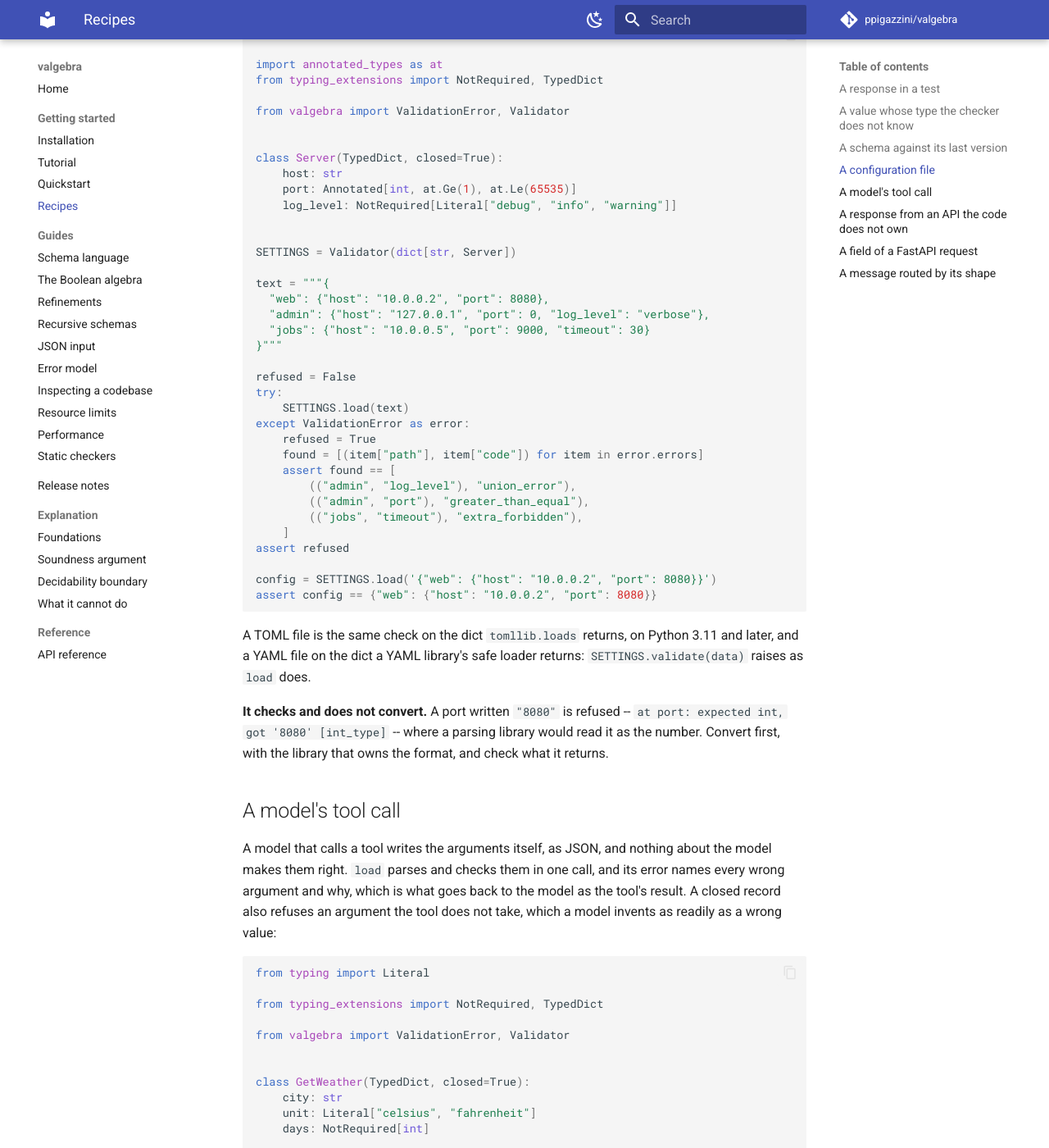
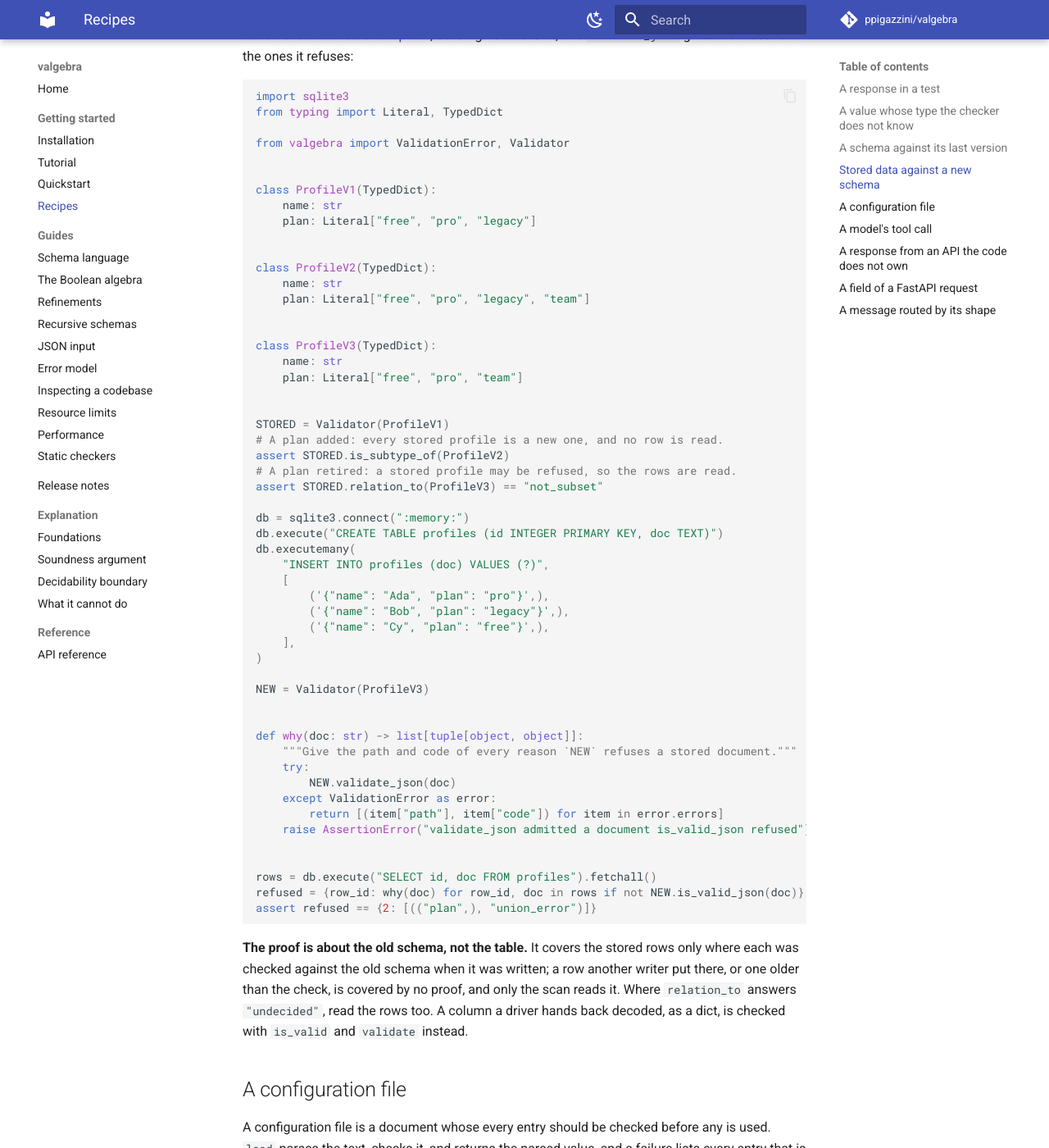
Before and after one commit to ppigazzini/valgebra, an MkDocs documentation site: the page built from docs/19-recipes.md, in a window 1280 px wide and 1400 px high, scrolled down 3719 px. Shown: the whole window at 82% size. Built offline with MkDocs 1.6.1 and Material for MkDocs 9.7.7, drawn with Linux system fonts in a browser that asks for light colours; comment, search, counter and statistics services are not loaded; some of the changed text lies outside the part shown.

Commit message:
docs: a recipe checks stored data against a new schema before it reads a row
The recipes page decides a migration before it scans. Stored data is the
request case of a schema against its last version: where the old schema is a
subtype of the new, every value the old one admits is a new one and no row
needs reading. Where `relation_to` answers "not_subset", the rows of a SQLite
table are read with `is_valid_json`, which checks each stored document in
place and builds no dict for it, and `validate_json` gives the path and code
of each reason one is refused.

The page states the limit: the proof is about the old schema and not the
table, so it covers only rows checked against that schema when they were
written; a row another writer put there is read by the scan alone, as are the
rows where `relation_to` answers "undecided".

````diff
--- a/docs/19-recipes.md
+++ b/docs/19-recipes.md
@@ -1,5 +1,5 @@
 ---
-description: Tasks done end to end -- a response in a test, a value whose type a checker does not know, a schema against its last version, a configuration file, a model's tool call, a response from an API the code does not own, a field of a FastAPI request, a message routed by its shape.
+description: Tasks done end to end -- a response in a test, a value whose type a checker does not know, a schema against its last version, stored data against a new schema, a configuration file, a model's tool call, a response from an API the code does not own, a field of a FastAPI request, a message routed by its shape.
 ---
 
 # Recipes
@@ -180,6 +180,81 @@ declines; `"not_subset"` is a refutation, a value of the one outside the other.
 Where the procedure declines, `relation_to` answers `"undecided"` and both
 assertions fail, so the test is red rather than green on a guess. Which
 relations decline is the [decidability boundary](15-decidability.md#the-contract).
+
+## Stored data against a new schema
+
+Data stored under one version of a schema is read under the next, so a
+migration is the request case of [the recipe above](#a-schema-against-its-last-version):
+every stored value must be a new one. Where the old schema is a subtype of the
+new, that is proven of every value the old schema admits, and no row needs
+reading. Where `relation_to` answers `"not_subset"`, some old value is refused,
+though not necessarily one the table holds, and the rows are read:
+`is_valid_json` parses each stored document and checks it
+[in place](07-json.md#performance), building no dict for it, and
+`validate_json` gives the reasons for the ones it refuses:
+
+```python
+import sqlite3
+from typing import Literal, TypedDict
+
+from valgebra import ValidationError, Validator
+
+
+class ProfileV1(TypedDict):
+    name: str
+    plan: Literal["free", "pro", "legacy"]
+
+
+class ProfileV2(TypedDict):
+    name: str
+    plan: Literal["free", "pro", "legacy", "team"]
+
+
+class ProfileV3(TypedDict):
+    name: str
+    plan: Literal["free", "pro", "team"]
+
+
+STORED = Validator(ProfileV1)
+# A plan added: every stored profile is a new one, and no row is read.
+assert STORED.is_subtype_of(ProfileV2)
+# A plan retired: a stored profile may be refused, so the rows are read.
+assert STORED.relation_to(ProfileV3) == "not_subset"
+
+db = sqlite3.connect(":memory:")
+db.execute("CREATE TABLE profiles (id INTEGER PRIMARY KEY, doc TEXT)")
+db.executemany(
+    "INSERT INTO profiles (doc) VALUES (?)",
+    [
+        ('{"name": "Ada", "plan": "pro"}',),
+        ('{"name": "Bob", "plan": "legacy"}',),
+        ('{"name": "Cy", "plan": "free"}',),
+    ],
+)
+
+NEW = Validator(ProfileV3)
+
+
+def why(doc: str) -> list[tuple[object, object]]:
+    """Give the path and code of every reason `NEW` refuses a stored document."""
+    try:
+        NEW.validate_json(doc)
+    except ValidationError as error:
+        return [(item["path"], item["code"]) for item in error.errors]
+    raise AssertionError("validate_json admitted a document is_valid_json refused")
+
+
+rows = db.execute("SELECT id, doc FROM profiles").fetchall()
+refused = {row_id: why(doc) for row_id, doc in rows if not NEW.is_valid_json(doc)}
+assert refused == {2: [(("plan",), "union_error")]}
+```
+
+**The proof is about the old schema, not the table.** It covers the stored rows
+only where each was checked against the old schema when it was written; a row
+another writer put there, or one older than the check, is covered by no proof,
+and only the scan reads it. Where `relation_to` answers `"undecided"`, read the
+rows too. A column a driver hands back decoded, as a dict, is checked with
+`is_valid` and `validate` instead.
 
 ## A configuration file
 
--- a/mkdocs.yml
+++ b/mkdocs.yml
@@ -124,7 +124,7 @@ plugins:
           - 00-installation.md: Install the package and its build toolchain.
           - 01-tutorial.md: Guided learning path from a scalar schema to an inspected failure.
           - 02-quickstart.md: Condensed feature tour for readers who know the domain.
-          - 19-recipes.md: Tasks done end to end -- a response in a test, a value whose type a checker does not know, a schema against its last version, a configuration file, a model's tool call, a response from an API the code does not own, a field of a FastAPI request, a message routed by its shape.
+          - 19-recipes.md: Tasks done end to end -- a response in a test, a value whose type a checker does not know, a schema against its last version, stored data against a new schema, a configuration file, a model's tool call, a response from an API the code does not own, a field of a FastAPI request, a message routed by its shape.
         Guides:
           - 03-schema-language.md: Every schema form with its denotation as a set of Python values.
           - 04-algebra.md: The Boolean lattice (union, intersection, complement), the normal form construction builds, and the recipes derived from them.
````
